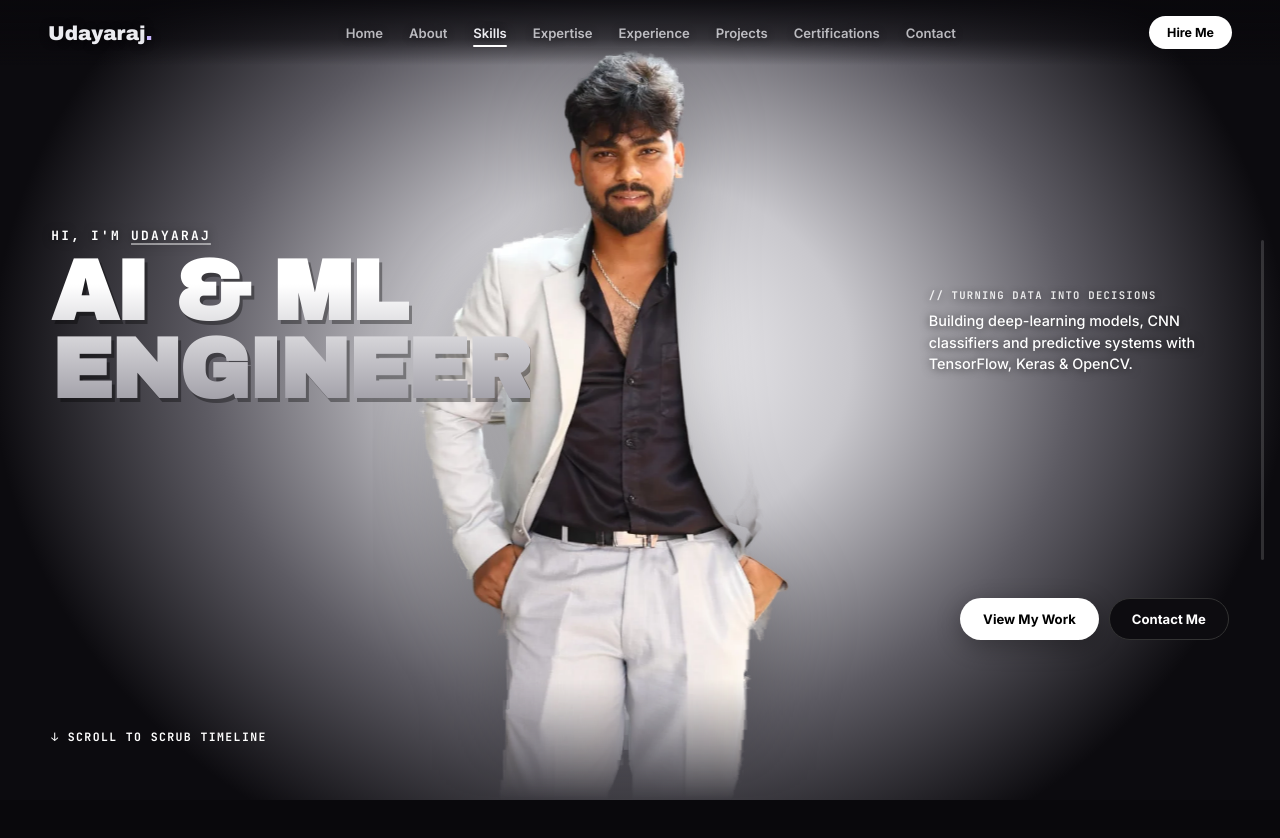
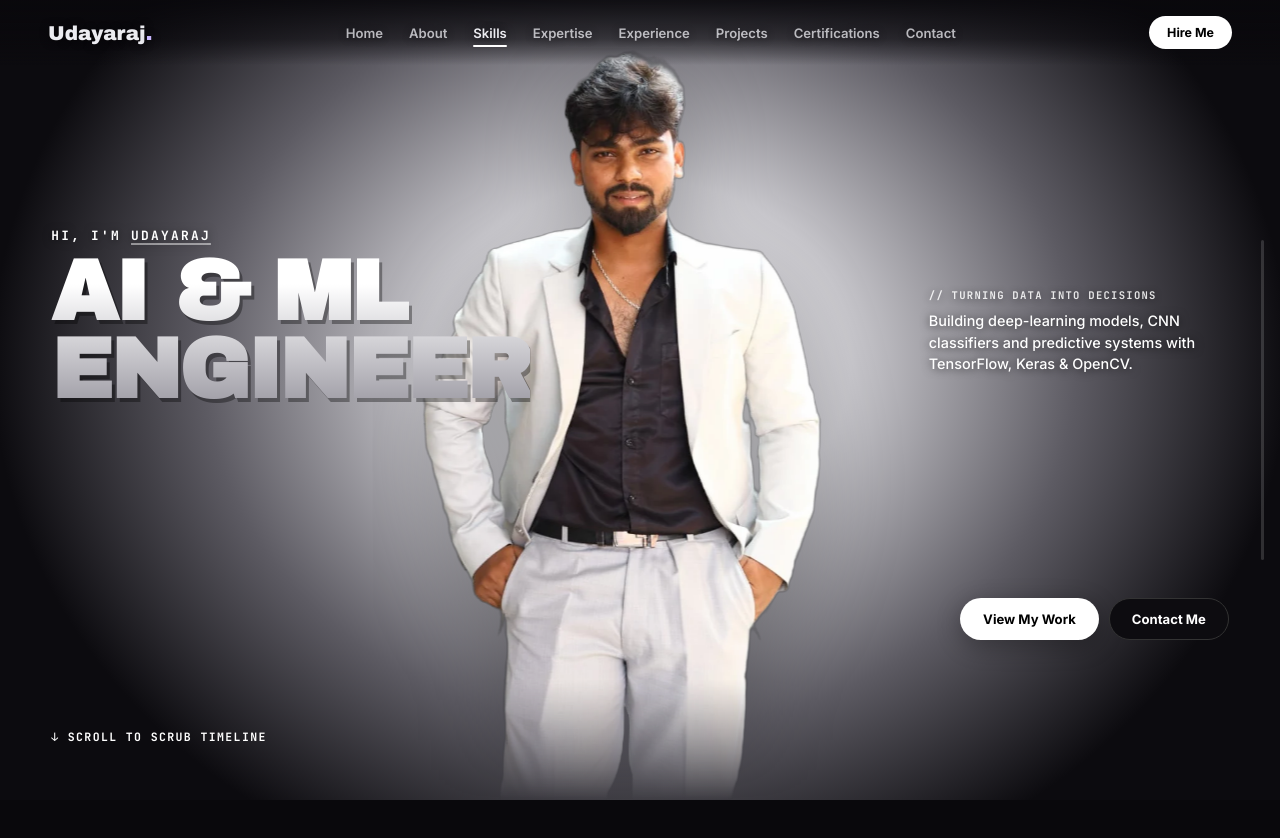
Before and after one commit to Udayarajdhori/Udayarajdhori.github.io, a plain HTML site: page index.html in a window 1280 px wide. Shown: the top 838 px of the page. Drawn offline with Linux system fonts and the light colour scheme.

Commit message:
Hero: cleaner cutout that keeps the full left arm
Co-Authored-By: Claude Opus 5.5 <noreply@anthropic.com>

```diff
--- a/index.html
+++ b/index.html
@@ -41,7 +41,7 @@
   <div class="hero">
     <div class="hero-light"></div>
     <div class="hero-photos">
-      <img src="assets/img/hero-cut.webp" alt="Udayaraj Dhori" class="hp hp1">
+      <img src="assets/img/hero-cut-v2.webp" alt="Udayaraj Dhori" class="hp hp1">
       <img src="assets/img/profile-cut.webp" alt="Udayaraj Dhori at DSCE" class="hp hp2">
       <canvas id="hero-seq" class="hp hp-seq" aria-label="Udayaraj Dhori turning around"></canvas>
     </div>
```
Also changed, not shown: assets/img/hero-cut-v2.webp (added), assets/img/hero-cut.webp (deleted).
